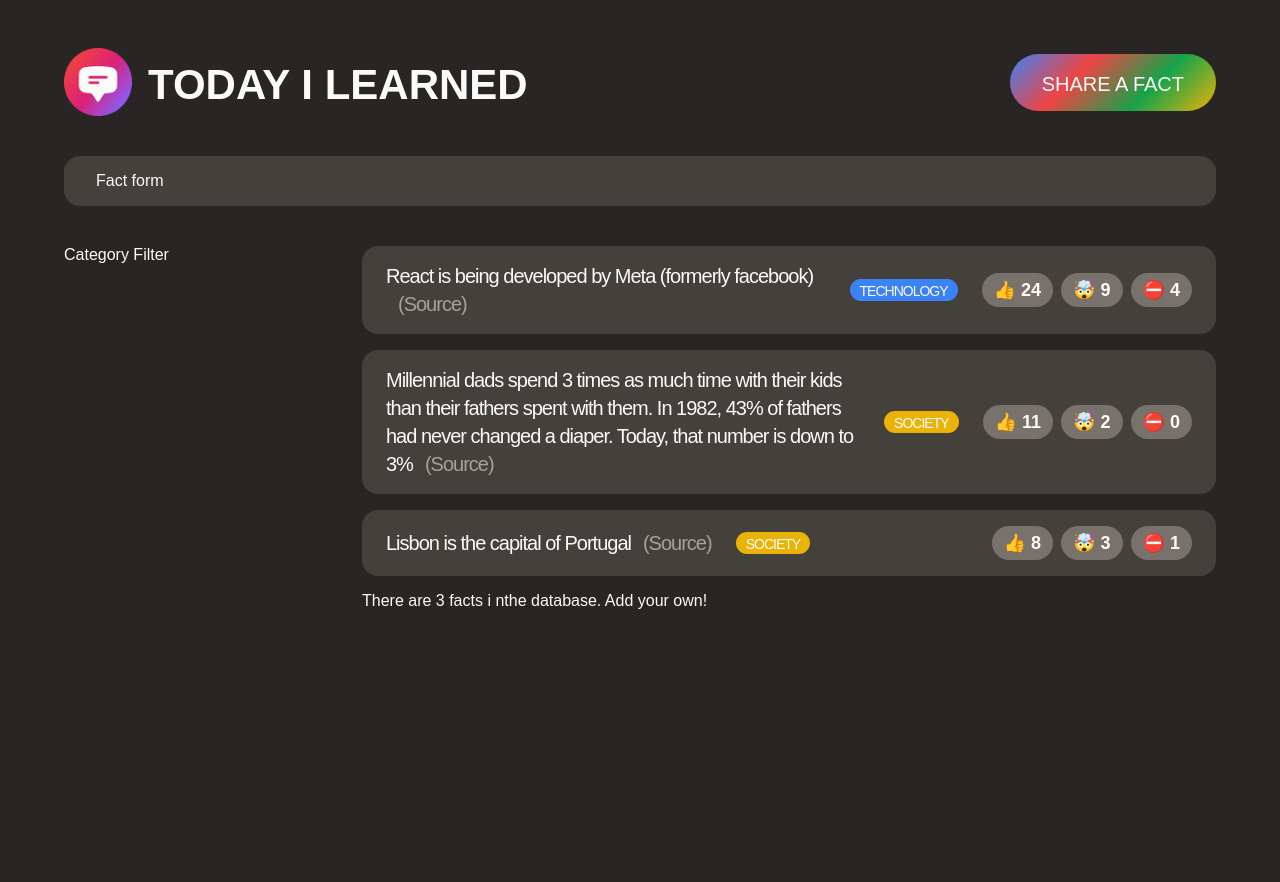
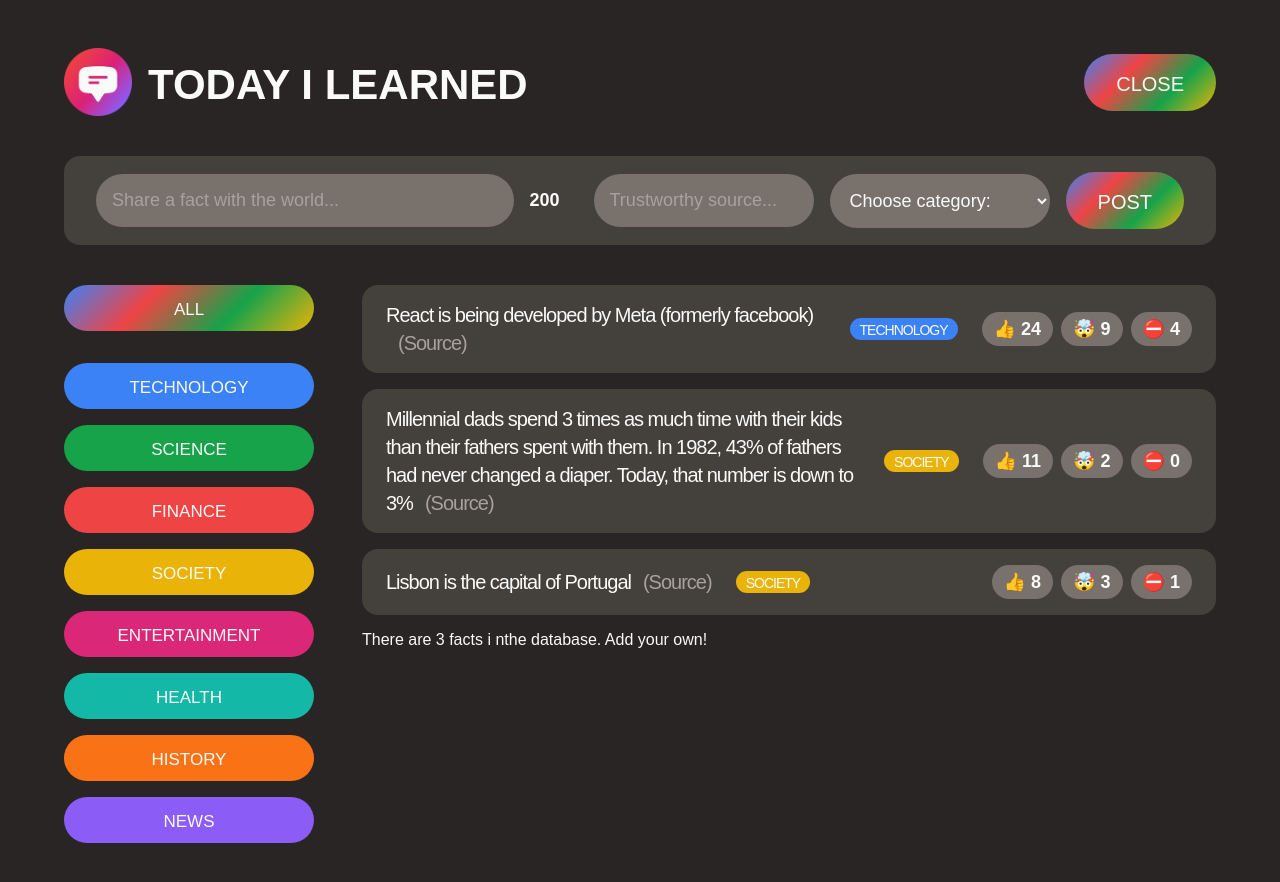
Before and after one commit to saharatijol/today-i-learned, a React (Create React App) app in the folder today-i-learned/: page / in a window 1280 px wide. Both pictures are taken after a click on the button "SHARE A FACT". Shown: the top 882 px of the page. Before the commit the page ends 800 px from the top, so only its background shows below. Built offline with nearby package versions, Linux system fonts and the light colour scheme; a web font is replaced by a local one.

Commit message:
modified form and created Header Component

```diff
--- a/today-i-learned/src/App.js
+++ b/today-i-learned/src/App.js
@@ -1,15 +1,5 @@
+import { useState } from "react";
 import "./style.css";
-
-const CATEGORIES = [
-  { name: "technology", color: "#3b82f6" },
-  { name: "science", color: "#16a34a" },
-  { name: "finance", color: "#ef4444" },
-  { name: "society", color: "#eab308" },
-  { name: "entertainment", color: "#db2777" },
-  { name: "health", color: "#14b8a6" },
-  { name: "history", color: "#f97316" },
-  { name: "news", color: "#8b5cf6" },
-];
 
 const initialFacts = [
   {
@@ -45,27 +35,27 @@ const initialFacts = [
   },
 ];
 
+function Counter() {
+  const [count, setCount] = useState(0);
+
+  return (
+    <div>
+      <span style={{ fontSize: "40px" }}>{count}</span>
+      <button className="btn btn-large" onClick={() => setCount((c) => c + 1)}>
+        +1
+      </button>
+    </div>
+  );
+}
+
 function App() {
-  const appTitle = "Today I Learned";
+  const [showForm, setShowForm] = useState(false);
 
   return (
     <>
-      {/* HEADER */}
-      <header className="header">
-        <div className="logo">
-          <img
-            src="logo.png"
-            height="68"
-            width="68"
-            alt="Today I Learned Logo"
-          />
-          <h1>{appTitle}</h1>
-        </div>
+      <Header showForm={showForm} setShowForm={setShowForm} />
 
-        <button className="btn btn-large btn-open">Share a fact</button>
-      </header>
-
-      <NewFactForm />
+      {showForm ? <NewFactForm /> : null}
 
       <main className="main">
         <CategoryFilter />
@@ -75,12 +65,96 @@ function App() {
   );
 }
 
+function Header({ showForm, setShowForm }) {
+  const appTitle = "Today I Learned";
+
+  return (
+    <header className="header">
+      <div className="logo">
+        <img src="logo.png" height="68" width="68" alt="Today I Learned Logo" />
+        <h1>{appTitle}</h1>
+      </div>
+
+      <button
+        className="btn btn-large btn-open"
+        onClick={() => setShowForm((show) => !show)}
+      >
+        {showForm ? "Close" : "Share a fact"}
+      </button>
+    </header>
+  );
+}
+
+const CATEGORIES = [
+  { name: "technology", color: "#3b82f6" },
+  { name: "science", color: "#16a34a" },
+  { name: "finance", color: "#ef4444" },
+  { name: "society", color: "#eab308" },
+  { name: "entertainment", color: "#db2777" },
+  { name: "health", color: "#14b8a6" },
+  { name: "history", color: "#f97316" },
+  { name: "news", color: "#8b5cf6" },
+];
+
 function NewFactForm() {
-  return <form className="fact-form">Fact form</form>;
+  const [text, setText] = useState("");
+  const [source, setSource] = useState("");
+  const [category, setCategory] = useState("");
+  const textLength = text.length;
+
+  function handleSubmit(e) {
+    e.preventDefault();
+    console.log(text, source, category);
+  }
+
+  return (
+    <form className="fact-form" onSubmit={handleSubmit}>
+      <input
+        type="text"
+        placeholder="Share a fact with the world..."
+        value={text}
+        onChange={(e) => setText(e.target.value)}
+      />
+      <span>{200 - textLength}</span>
+      <input
+        type="text"
+        placeholder="Trustworthy source..."
+        onChange={(e) => setSource(e.target.value)}
+      />
+      <select value={category} onChange={(e) => setCategory(e.target.value)}>
+        <option value="">Choose category:</option>
+        {CATEGORIES.map((cat) => (
+          <option key={cat.name} value={cat.name}>
+            {cat.name.toUpperCase()}
+          </option>
+        ))}
+      </select>
+      <button className="btn btn-large">Post</button>
+    </form>
+  );
 }
 
 function CategoryFilter() {
-  return <aside>Category Filter</aside>;
+  return (
+    <aside>
+      <ul>
+        <li className="category">
+          <button className="btn btn-all-categories">All</button>
+        </li>
+
+        {CATEGORIES.map((cat) => (
+          <li key={cat.name} className="category">
+            <button
+              className="btn btn-category"
+              style={{ backgroundColor: cat.color }}
+            >
+              {cat.name}
+            </button>
+          </li>
+        ))}
+      </ul>
+    </aside>
+  );
 }
 
 function FactList() {
```
